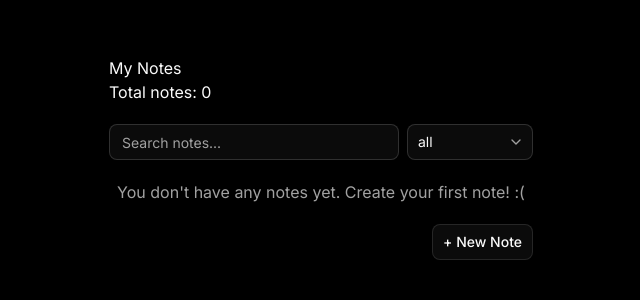
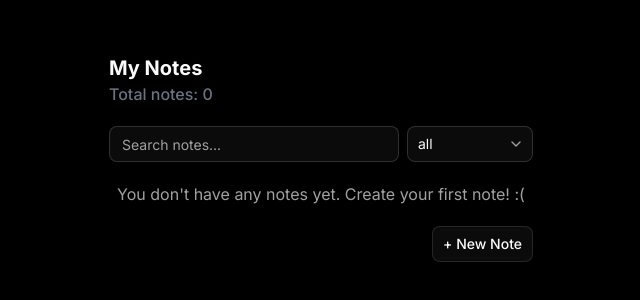
Before and after one commit to DenisDK/Zustand-mini-task, a Next.js app: page / in a window 1280 px wide. Shown: the part 242-542 px from the top of the page, without its empty margins (319-959 px from the left). Built offline with nearby package versions, Linux system fonts and the light colour scheme.

Commit message:
minor style fix

```diff
--- a/modules/notes/components/Notes.tsx
+++ b/modules/notes/components/Notes.tsx
@@ -65,9 +65,9 @@ const Notes = () => {
 
   return (
     <section className="">
-      <h2>My Notes</h2>
+      <h2 className="text-xl font-bold">My Notes</h2>
 
-      <p>Total notes: {notes.length}</p>
+      <p className="text-gray-500 font-medium">Total notes: {notes.length}</p>
 
       <div className="flex items-center gap-2 mt-5">
         <NoteSearch value={searchQuery} onChange={setSearchQuery} />
@@ -83,7 +83,7 @@ const Notes = () => {
                 setPreviewNote(note);
                 setIsPreviewOpen(true);
               }}
-              className="rounded-2xl border h-60 overflow-hidden p-2 flex flex-col duration-300 hover:brightness-85 text-[#202020]"
+              className="rounded-2xl border h-60 overflow-hidden p-2 flex flex-col duration-300 hover:brightness-90 text-[#202020]"
               style={{
                 backgroundColor: colorItems.find(
                   (item) => item.value === note.color,
@@ -95,7 +95,7 @@ const Notes = () => {
                 <Button
                   variant="outline"
                   size="icon"
-                  className="hover:text-yellow-500 shadow-none border-0"
+                  className="hover:text-yellow-500 shadow-none border-0 bg-transparent!"
                   onClick={(event) => {
                     event.stopPropagation();
                     togglePin(note.id);
@@ -128,7 +128,7 @@ const Notes = () => {
                   <Button
                     variant="outline"
                     size="icon"
-                    className="hover:text-blue-400 shadow-none border-0"
+                    className="hover:text-blue-400 shadow-none border-0 bg-transparent!"
                     onClick={(event) => {
                       event.stopPropagation();
                       setSelectedNote(note);
@@ -141,7 +141,7 @@ const Notes = () => {
                   <Button
                     variant="outline"
                     size="icon"
-                    className="hover:text-red-400 shadow-none border-0"
+                    className="hover:text-red-400 shadow-none border-0 bg-transparent!"
                     onClick={(event) => {
                       event.stopPropagation();
                       setNoteToDelete(note);
```
